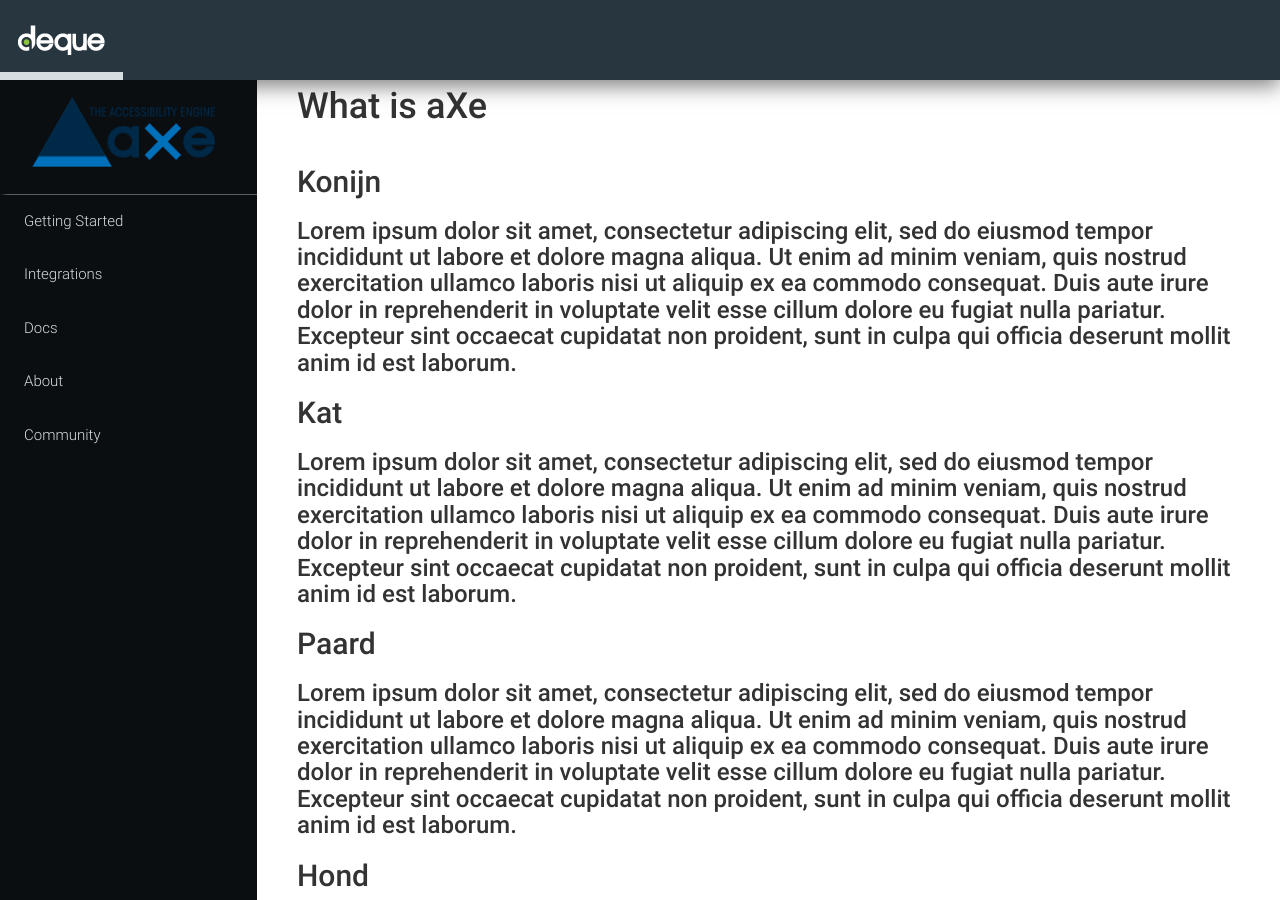
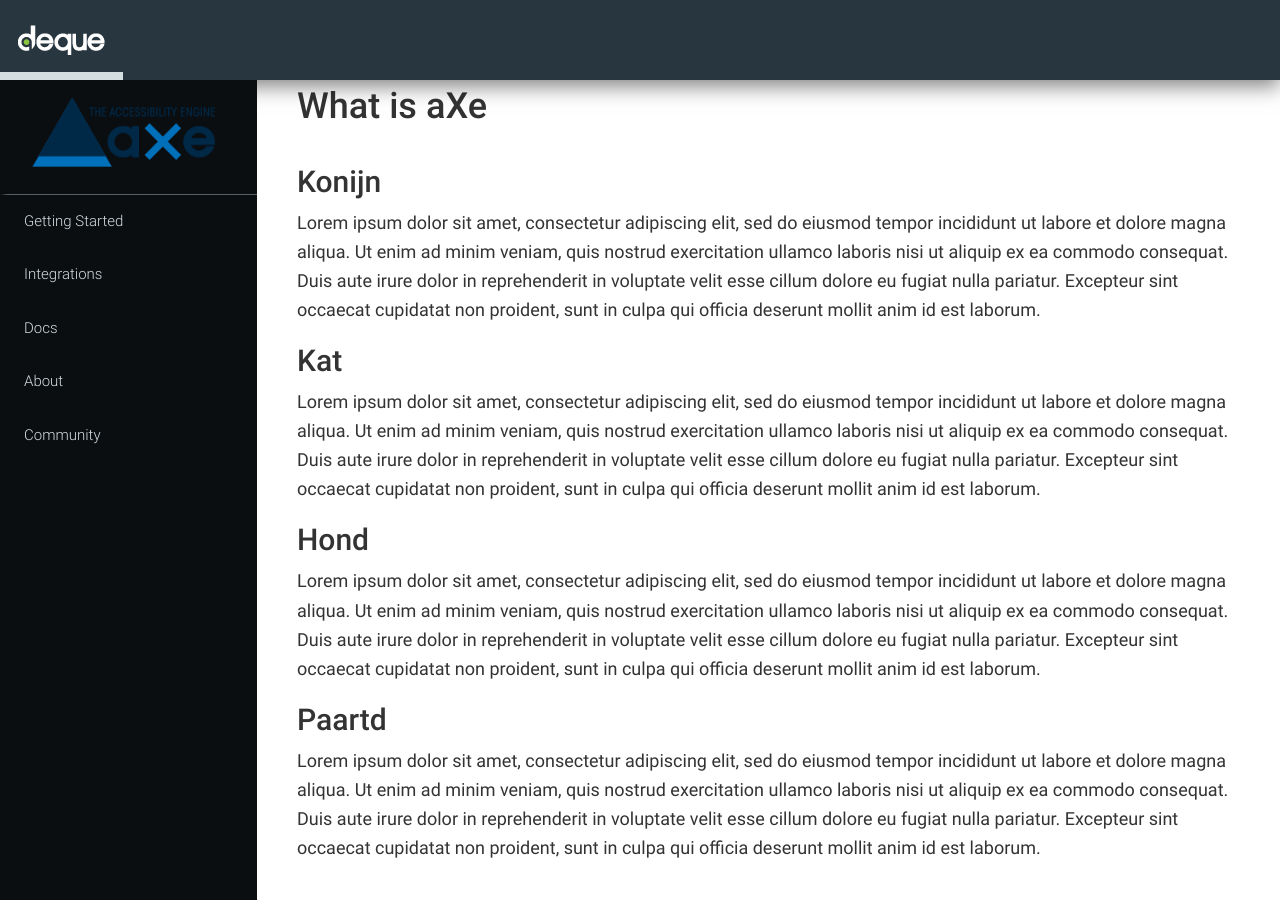
Before and after one commit to dequelabs/axe-website, a Jekyll site: the page built from index.html, in a window 1280 px wide. Built offline with Jekyll 4.4.1, drawn with Linux system fonts in a browser that asks for light colours.

```diff
--- a/assets/scripts/main.js
+++ b/assets/scripts/main.js
@@ -7,6 +7,22 @@ jQuery(function ($) {
       .addClass('dqpl-subnav')
       .append(nav)
     }
+  })
+
+  $('.dqpl-menu-trigger').on('click', function () {
+    var menu = $('.dqpl-main-nav')
+    if (menu.hasClass('dqpl-show')) {
+      menu.addClass('dqpl-show')
+      setTimeout(function () {
+        menu.addClass('dqpl-active')
+      })
+    } else {
+      menu.removeClass('dqpl-active')
+      setTimeout(function () {
+        menu.removeClass('dqpl-show')
+      }, 400)
+    }
+
   })
 
   // Build ul list of all h2s, with h3s as sublists
--- a/index.html
+++ b/index.html
@@ -4,30 +4,22 @@ layout: default
     <!-- include the ability to enter a URL and look at the results -->
 
     <h1>What is aXe</h1>
+    <h2>Konijn</h2>
     <p>
-        <header>
-            <h2>Konijn</h2>
-        </header>
-        <h3>Lorem ipsum dolor sit amet, consectetur adipiscing elit, sed do eiusmod tempor incididunt ut labore et dolore magna aliqua. Ut enim ad minim veniam, quis nostrud exercitation ullamco laboris nisi ut aliquip ex ea commodo consequat. Duis aute irure dolor in reprehenderit in voluptate velit esse cillum dolore eu fugiat nulla pariatur. Excepteur sint occaecat cupidatat non proident, sunt in culpa qui officia deserunt mollit anim id est laborum.</h3>
+        Lorem ipsum dolor sit amet, consectetur adipiscing elit, sed do eiusmod tempor incididunt ut labore et dolore magna aliqua. Ut enim ad minim veniam, quis nostrud exercitation ullamco laboris nisi ut aliquip ex ea commodo consequat. Duis aute irure dolor in reprehenderit in voluptate velit esse cillum dolore eu fugiat nulla pariatur. Excepteur sint occaecat cupidatat non proident, sunt in culpa qui officia deserunt mollit anim id est laborum.
     </p>
 
+    <h2>Kat</h2>
     <p>
-        <header>
-            <h2>Kat</h2>
-        </header>
-        <h3>Lorem ipsum dolor sit amet, consectetur adipiscing elit, sed do eiusmod tempor incididunt ut labore et dolore magna aliqua. Ut enim ad minim veniam, quis nostrud exercitation ullamco laboris nisi ut aliquip ex ea commodo consequat. Duis aute irure dolor in reprehenderit in voluptate velit esse cillum dolore eu fugiat nulla pariatur. Excepteur sint occaecat cupidatat non proident, sunt in culpa qui officia deserunt mollit anim id est laborum.</h3>
+        Lorem ipsum dolor sit amet, consectetur adipiscing elit, sed do eiusmod tempor incididunt ut labore et dolore magna aliqua. Ut enim ad minim veniam, quis nostrud exercitation ullamco laboris nisi ut aliquip ex ea commodo consequat. Duis aute irure dolor in reprehenderit in voluptate velit esse cillum dolore eu fugiat nulla pariatur. Excepteur sint occaecat cupidatat non proident, sunt in culpa qui officia deserunt mollit anim id est laborum.
     </p>
 
-<p>
-    <header>
-        <h2>Paard</h2>
-    </header>
-    <h3>Lorem ipsum dolor sit amet, consectetur adipiscing elit, sed do eiusmod tempor incididunt ut labore et dolore magna aliqua. Ut enim ad minim veniam, quis nostrud exercitation ullamco laboris nisi ut aliquip ex ea commodo consequat. Duis aute irure dolor in reprehenderit in voluptate velit esse cillum dolore eu fugiat nulla pariatur. Excepteur sint occaecat cupidatat non proident, sunt in culpa qui officia deserunt mollit anim id est laborum.</h3>
-</p>
+    <h2>Hond</h2>
+    <p>
+        Lorem ipsum dolor sit amet, consectetur adipiscing elit, sed do eiusmod tempor incididunt ut labore et dolore magna aliqua. Ut enim ad minim veniam, quis nostrud exercitation ullamco laboris nisi ut aliquip ex ea commodo consequat. Duis aute irure dolor in reprehenderit in voluptate velit esse cillum dolore eu fugiat nulla pariatur. Excepteur sint occaecat cupidatat non proident, sunt in culpa qui officia deserunt mollit anim id est laborum.
+    </p>
 
-<p>
-    <header>
-        <h2>Hond</h2>
-    </header>
-    <h3>Lorem ipsum dolor sit amet, consectetur adipiscing elit, sed do eiusmod tempor incididunt ut labore et dolore magna aliqua. Ut enim ad minim veniam, quis nostrud exercitation ullamco laboris nisi ut aliquip ex ea commodo consequat. Duis aute irure dolor in reprehenderit in voluptate velit esse cillum dolore eu fugiat nulla pariatur. Excepteur sint occaecat cupidatat non proident, sunt in culpa qui officia deserunt mollit anim id est laborum.</h3>
-</p>
+    <h2>Paartd</h2>
+    <p>
+        Lorem ipsum dolor sit amet, consectetur adipiscing elit, sed do eiusmod tempor incididunt ut labore et dolore magna aliqua. Ut enim ad minim veniam, quis nostrud exercitation ullamco laboris nisi ut aliquip ex ea commodo consequat. Duis aute irure dolor in reprehenderit in voluptate velit esse cillum dolore eu fugiat nulla pariatur. Excepteur sint occaecat cupidatat non proident, sunt in culpa qui officia deserunt mollit anim id est laborum.
+    </p>
```
